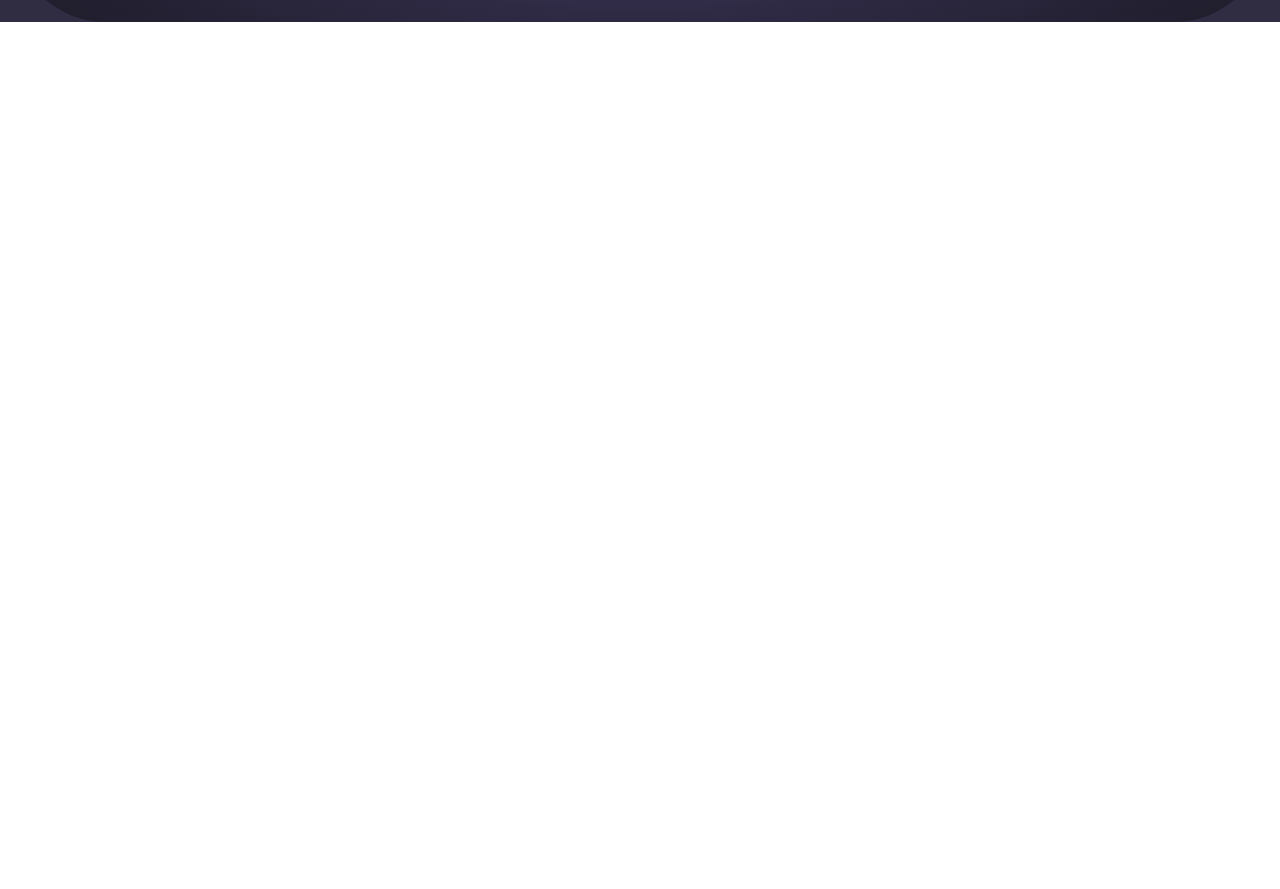
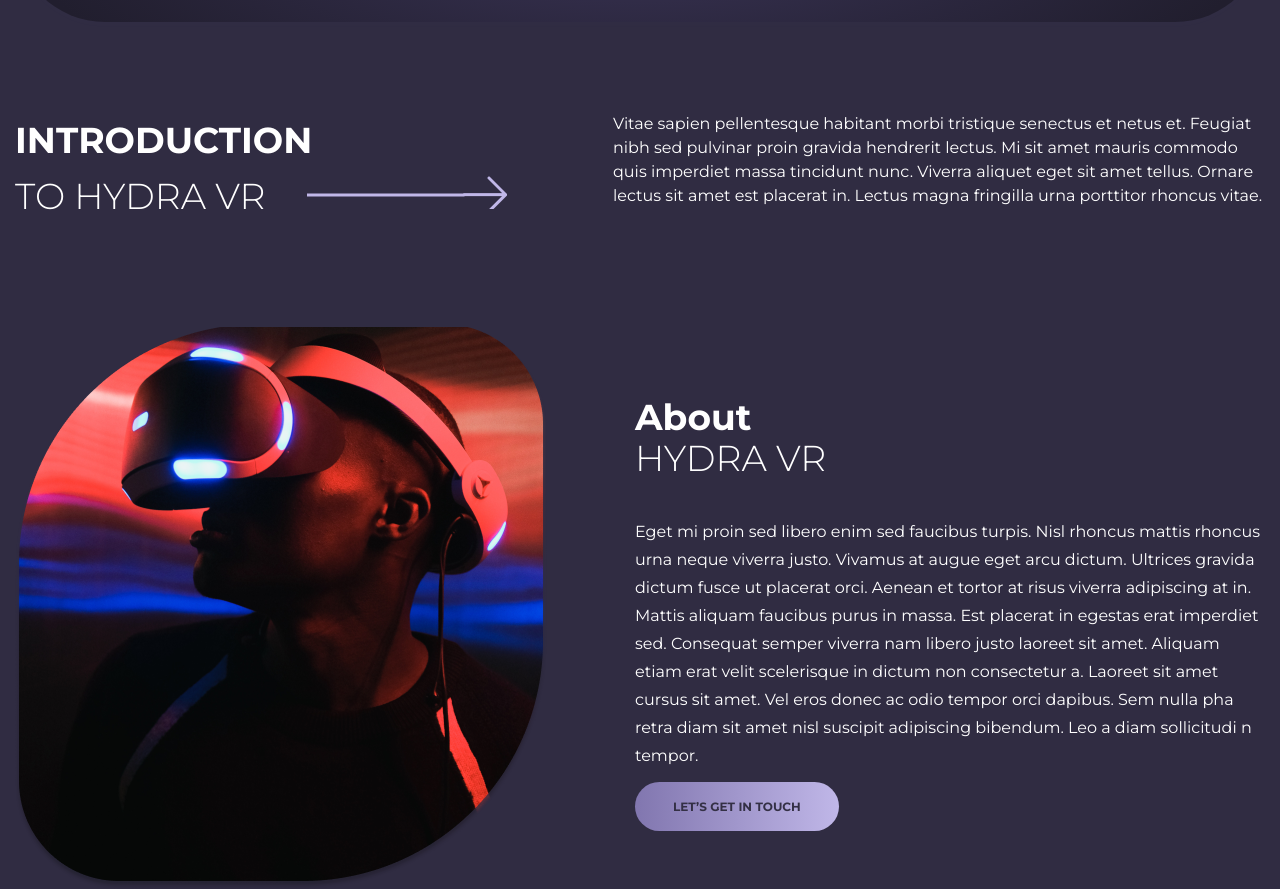
Before and after one commit to Greenfo/hydra-landing, a plain HTML site: page index.html in a window 1280 px wide. Shown: the part 980-1869 px from the top of the page. Before the commit the page ends 1002 px from the top, so only its background shows below. Drawn offline with Linux system fonts and the light colour scheme.

Commit message:
add about section

```diff
--- a/css/style.css
+++ b/css/style.css
@@ -6,6 +6,11 @@
 	--gradient-color-3:#211E2E;
 	--gradient-color-4:#433D60;
 }
+
+body {
+	font-family:"Montserrat", sans-serif;
+}
+
 .container {
   max-width: 1300px;
   margin: 0 auto;
@@ -196,3 +201,78 @@
 	font-size: 24px;
 	margin-bottom: 10px;
 }
+
+
+.about {
+	background-color: var(--bakcground-color);
+	color:#fff;
+}
+
+
+.about__inner {
+	padding-top:90px;
+}
+
+.about__intro {
+	display: flex;
+	justify-content: space-between;
+	padding-bottom: 100px;
+}
+
+.about__intro-title {
+	font-weight: 700;
+	font-size: 36px;
+	max-width:298px;
+	line-height:56px;
+	position:relative;
+}
+
+.about__intro-title::after {
+	content:'';
+	position: absolute;
+	right: -65%;
+	bottom:15px;
+	z-index:11;
+	display: inline-block;
+	background-image:url("../images/icons/arrow-long.png");
+	width:200px;
+	height:33px;
+	transition: right 0.4s;
+}
+.about__intro-title span{
+	font-weight: 300;
+}
+
+.about__intro-text {
+	max-width:652px;
+	line-height:24px;
+}
+
+.about__main {
+	display: flex;
+	justify-content: space-between;
+	align-items:center;
+	gap:15px;
+}
+
+.about__content {
+	max-width:630px;
+}
+
+.about__title {
+	font-weight: 700;
+	font-size: 36px;
+	margin-bottom: 5px;
+}
+
+.about__subtitle {
+	font-weight: 300;
+	font-size: 36px;
+	display: inline-block;
+	margin-bottom: 42px;
+}
+
+.about__text {
+	margin-bottom: 28px;
+	line-height:28px;
+}
--- a/index.html
+++ b/index.html
@@ -85,7 +85,45 @@
 
 			</div>
 		</header>
-		<main class="main"></main>
+		<main class="main">
+			<section class="about">
+				<div class="container">
+					<div class="about__inner">
+						<div class="about__intro">
+							<h2 class="about__intro-title">
+								INTRODUCTION
+								<span>TO HYDRA VR</span>
+							</h2>
+							<p class="about__intro-text">
+								Vitae sapien pellentesque habitant morbi tristique senectus et netus et. Feugiat
+								nibh sed pulvinar proin gravida hendrerit lectus. Mi sit amet mauris commodo
+								quis imperdiet massa tincidunt nunc. Viverra aliquet eget sit amet tellus. Ornare
+								lectus sit amet est placerat in. Lectus magna fringilla urna porttitor rhoncus vitae.
+							</p>
+						</div>
+					</div>
+					<div class="about__main">
+						<img class="about__img" src="images/intro-image.png" alt="">
+						<div class="about__content">
+							<h1 class="about__title">About</h1>
+							<span class="about__subtitle">HYDRA VR</span>
+							<p class="about__text">
+								Eget mi proin sed libero enim sed faucibus turpis. Nisl rhoncus mattis rhoncus
+								urna neque viverra justo. Vivamus at augue eget arcu dictum. Ultrices gravida
+								dictum fusce ut placerat orci. Aenean et tortor at risus viverra adipiscing at in.
+								Mattis aliquam faucibus purus in massa. Est placerat in egestas erat imperdiet
+								sed. Consequat semper viverra nam libero justo laoreet sit amet. Aliquam
+								etiam erat velit scelerisque in dictum non consectetur a. Laoreet sit amet
+								cursus sit amet. Vel eros donec ac odio tempor orci dapibus. Sem nulla pha
+								retra diam sit amet nisl suscipit adipiscing bibendum. Leo a diam sollicitudi
+								n tempor.
+							</p>
+							<a class="button" href="#">LET’S GET IN TOUCH</a>
+						</div>
+					</div>
+				</div>
+			</section>
+		</main>
 		<footer class="footer"></footer>
 	</div>
 </body>
```
